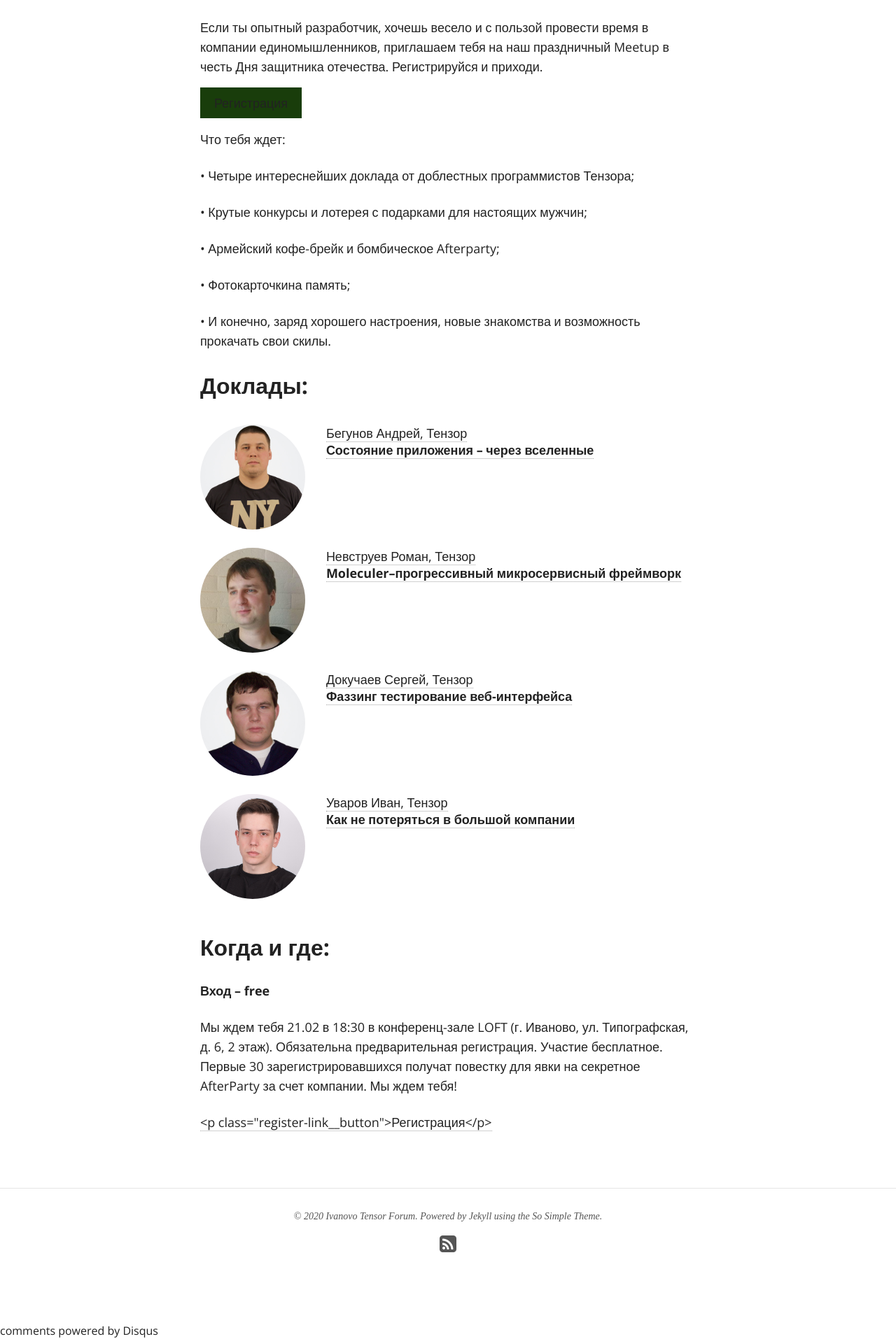
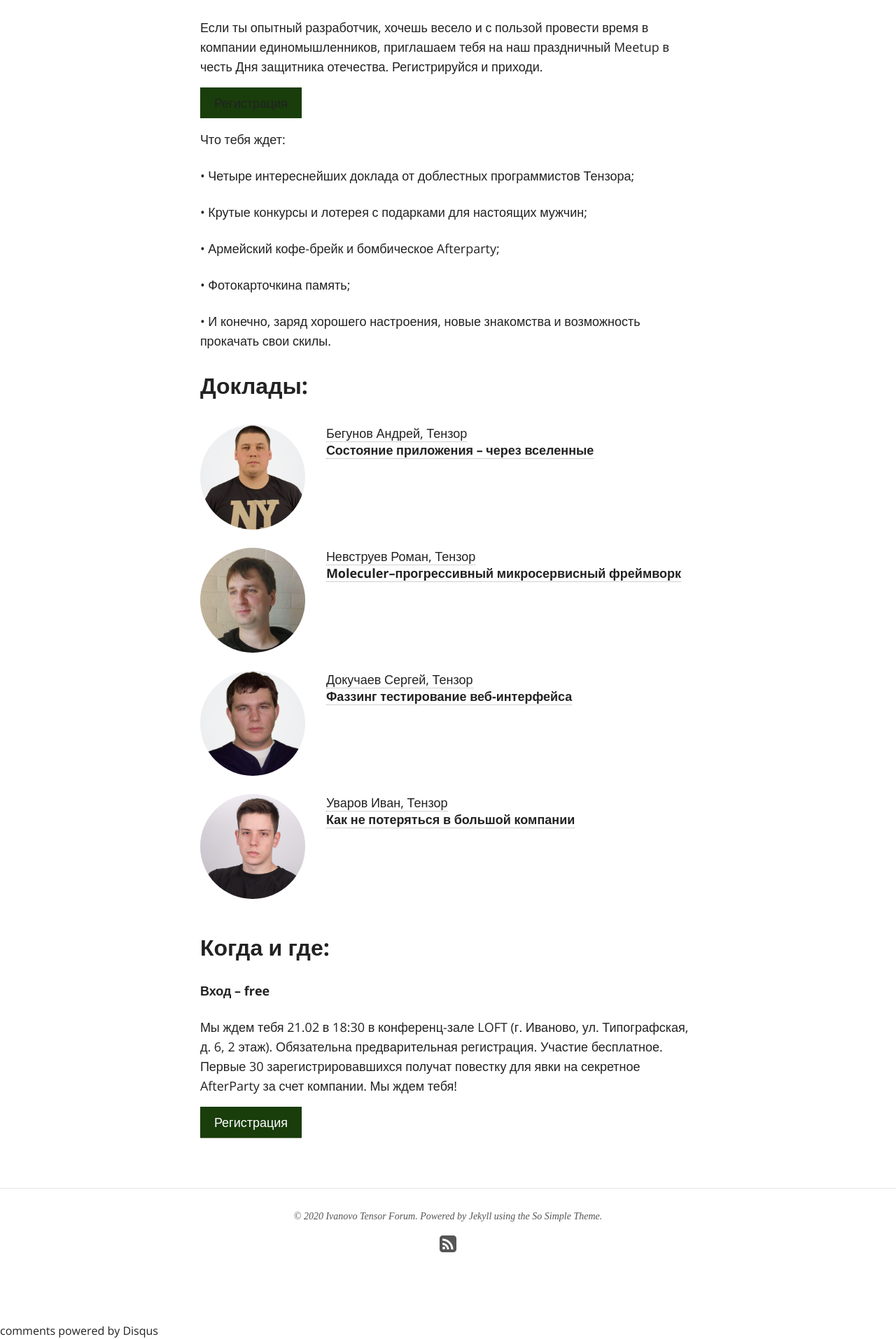
Before and after one commit to itftensor/itftensor.github.io, a Jekyll site: the page built from index.md, in a window 1280 px wide. Shown: the part 1170-3084 px from the top of the page at 70% size. Built offline with Jekyll 4.4.1, drawn with Linux system fonts in a browser that asks for light colours; nearby versions of some CDN libraries; comment, search, counter and statistics services are not loaded.

Commit message:
исправил кнопки регистрации

```diff
--- a/_sass/_site.scss
+++ b/_sass/_site.scss
@@ -292,6 +292,7 @@ img.bio-photo.mainpage {
 	padding: 10px 20px;
 	background: #193d0b;
 	color: #ffffff;
+	text-align: center;
 
 	&:hover {
 		background: #245710;
--- a/index.md
+++ b/index.md
@@ -71,7 +71,7 @@ __Вход – free__
 Первые 30 зарегистрировавшихся получат повестку для явки на секретное AfterParty за счет компании.
 Мы ждем тебя!
 
-[<p class="register-link__button">Регистрация</p>][register]
+<a class="register-link__button" href="https://kompaniya-tenzor-events.timepad.ru/event/1247224/">Регистрация</a>
 
 [place]: http://rybinsk.vikonda.ru/
 [tensor]: http://tensor.ru/
```
